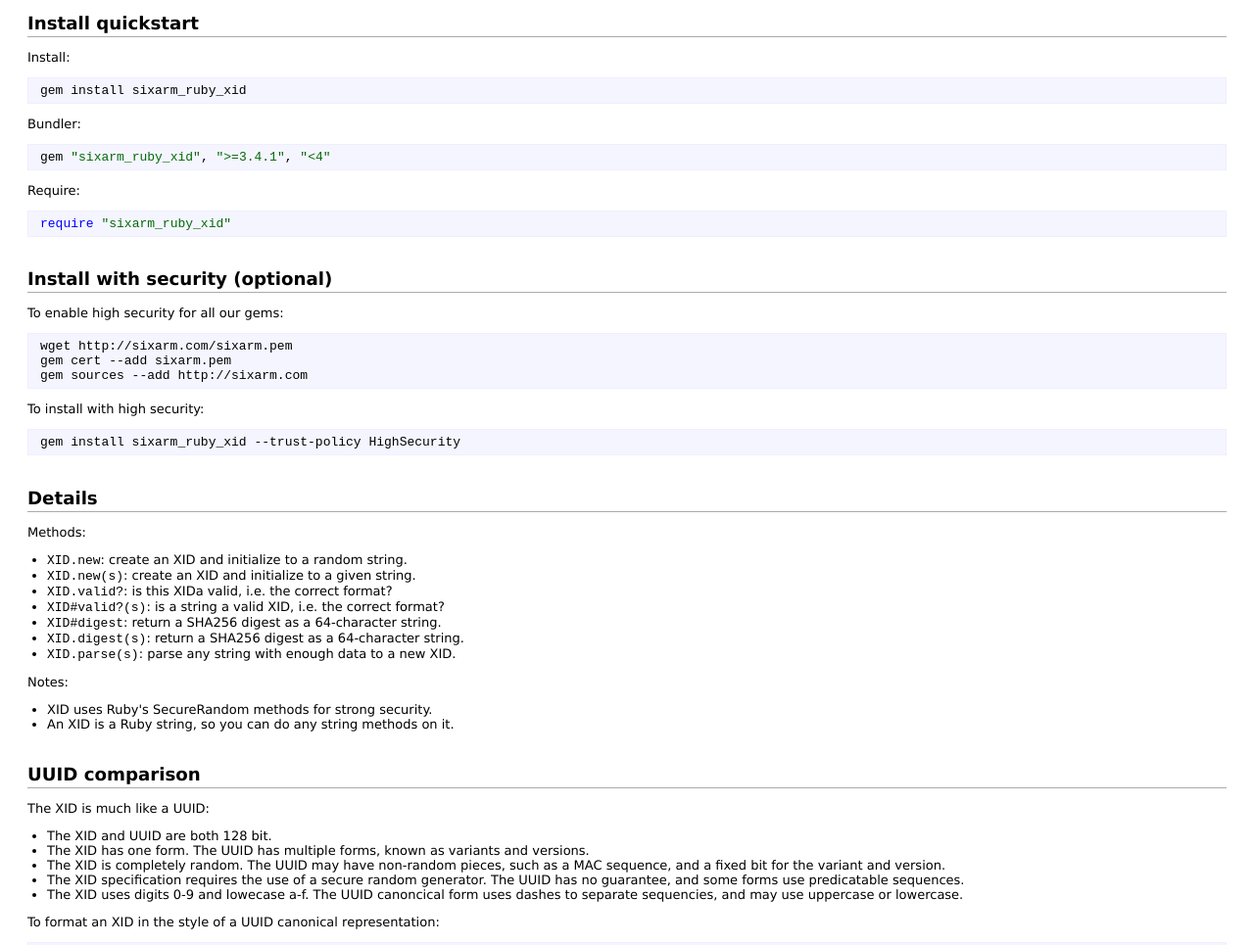
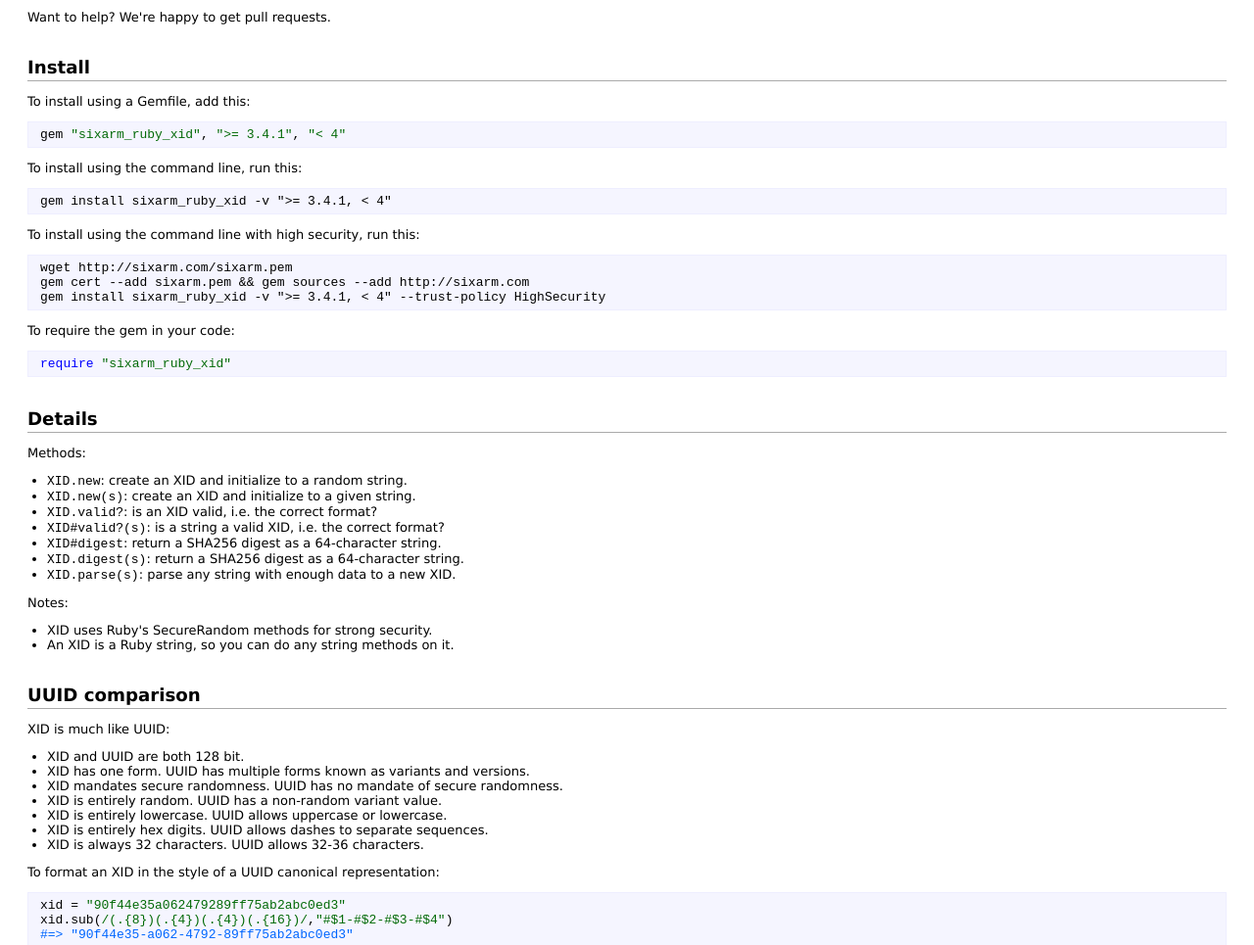
Before and after one commit to SixArm/sixarm_ruby_zid, a plain HTML site: page doc/file.README.html in a window 1280 px wide. Shown: the part 864-1829 px from the top of the page at 98% size. Drawn offline with Linux system fonts and the light colour scheme.

Commit message:
Update help

```diff
--- a/doc/file.README.html
+++ b/doc/file.README.html
@@ -62,26 +62,32 @@
     <iframe id="search_frame"></iframe>
 
     <div id="content"><div id='filecontents'>
-<h1 id="label-SixArm.com+-C2-BB+Ruby+-C2-BB++XID-3A+Xeno+Identifier">SixArm.com » Ruby » <br> XID: Xeno Identifier</h1>
-
-<p><a href="https://codeclimate.com/github/SixArm/sixarm_ruby_xid"><img
-src="https://codeclimate.com/github/SixArm/sixarm_ruby_xid.png"></a> <a
-href="https://travis-ci.org/SixArm/sixarm_ruby_xid"><img
-src="https://travis-ci.org/SixArm/sixarm_ruby_xid.png"></a></p>
+<h1 id="label-SixArm.com+-C2-BB+Ruby+-C2-BB++XID-3A+Xeno+Identifier+for+foreign+keys">SixArm.com » Ruby » <br> XID: Xeno Identifier for foreign keys</h1>
+<!--HEADER-OPEN-->
+<p><a href="https://codeclimate.com/github/SixArm/sixarm_ruby_xid.git"><img
+src="https://codeclimate.com/github/SixArm/sixarm_ruby_xid.git.png"></a> <a
+href="https://travis-ci.org/SixArm/sixarm_ruby_xid.git"><img
+src="https://travis-ci.org/SixArm/sixarm_ruby_xid.git.png"></a></p>
 <ul><li>
+<p>Git: <a
+href="https://github.com/sixarm/sixarm_ruby_xid.git">github.com/sixarm/sixarm_ruby_xid.git</a></p>
+</li><li>
 <p>Doc: <a
 href="http://sixarm.com/sixarm_ruby_xid/doc">sixarm.com/sixarm_ruby_xid/doc</a></p>
 </li><li>
 <p>Gem: <a
-href="http://rubygems.org/gems/sixarm_ruby_xid">rubygems.org/gems/sixarm_ruby_xid</a></p>
+href="https://rubygems.org/gems/sixarm_ruby_xid">rubygems.org/gems/sixarm_ruby_xid</a></p>
 </li><li>
-<p>Repo: <a
-href="http://github.com/sixarm/sixarm_ruby_xid">github.com/sixarm/sixarm_ruby_xid</a></p>
+<p>Contact: Joel Parker Henderson, <a
+href="mailto:joel@sixarm.com">joel@sixarm.com</a></p>
 </li><li>
-<p>Email: Joel Parker Henderson, <a
-href="mailto:joel@sixarm.com">joel@sixarm.com</a></p>
+<p>Changes: See CHANGES.md file.</p>
+</li><li>
+<p>License: See LICENSE.md file.</p>
+</li><li>
+<p>Helping: See CONTRIBUTING.md file.</p>
 </li></ul>
-
+<!--HEADER-SHUT-->
 <h2 id="label-Introduction">Introduction</h2>
 
 <p>XID stands for “Xeno Identifier” and is a stronger, safer, faster ID than a
@@ -109,36 +115,29 @@ a-f.</p>
 href="http://sixarm.com/sixarm_ruby_xid/doc">sixarm.com/sixarm_ruby_xid/doc</a></p>
 
 <p>Want to help? We&#39;re happy to get pull requests.</p>
+<!--INSTALL-OPEN-->
+<h2 id="label-Install">Install</h2>
 
-<h2 id="label-Install+quickstart">Install quickstart</h2>
+<p>To install using a Gemfile, add this:</p>
 
-<p>Install:</p>
-
-<pre class="code ruby"><code class="ruby"><span class='id identifier rubyid_gem'>gem</span> <span class='id identifier rubyid_install'>install</span> <span class='id identifier rubyid_sixarm_ruby_xid'>sixarm_ruby_xid</span>
+<pre class="code ruby"><code class="ruby"><span class='id identifier rubyid_gem'>gem</span> <span class='tstring'><span class='tstring_beg'>&quot;</span><span class='tstring_content'>sixarm_ruby_xid</span><span class='tstring_end'>&quot;</span></span><span class='comma'>,</span> <span class='tstring'><span class='tstring_beg'>&quot;</span><span class='tstring_content'>&gt;= 3.4.1</span><span class='tstring_end'>&quot;</span></span><span class='comma'>,</span> <span class='tstring'><span class='tstring_beg'>&quot;</span><span class='tstring_content'>&lt; 4</span><span class='tstring_end'>&quot;</span></span>
 </code></pre>
 
-<p>Bundler:</p>
+<p>To install using the command line, run this:</p>
 
-<pre class="code ruby"><code class="ruby"><span class='id identifier rubyid_gem'>gem</span> <span class='tstring'><span class='tstring_beg'>&quot;</span><span class='tstring_content'>sixarm_ruby_xid</span><span class='tstring_end'>&quot;</span></span><span class='comma'>,</span> <span class='tstring'><span class='tstring_beg'>&quot;</span><span class='tstring_content'>&gt;=3.4.1</span><span class='tstring_end'>&quot;</span></span><span class='comma'>,</span> <span class='tstring'><span class='tstring_beg'>&quot;</span><span class='tstring_content'>&lt;4</span><span class='tstring_end'>&quot;</span></span>
-</code></pre>
+<pre class="code ruby"><code class="ruby">gem install sixarm_ruby_xid -v &quot;&gt;= 3.4.1, &lt; 4&quot;</code></pre>
 
-<p>Require:</p>
+<p>To install using the command line with high security, run this:</p>
+
+<pre class="code ruby"><code class="ruby">wget http://sixarm.com/sixarm.pem
+gem cert --add sixarm.pem &amp;&amp; gem sources --add http://sixarm.com
+gem install sixarm_ruby_xid -v &quot;&gt;= 3.4.1, &lt; 4&quot; --trust-policy HighSecurity</code></pre>
+
+<p>To require the gem in your code:</p>
 
 <pre class="code ruby"><code class="ruby"><span class='id identifier rubyid_require'>require</span> <span class='tstring'><span class='tstring_beg'>&quot;</span><span class='tstring_content'>sixarm_ruby_xid</span><span class='tstring_end'>&quot;</span></span>
 </code></pre>
-
-<h2 id="label-Install+with+security+-28optional-29">Install with security (optional)</h2>
-
-<p>To enable high security for all our gems:</p>
-
-<pre class="code ruby"><code class="ruby">wget http://sixarm.com/sixarm.pem
-gem cert --add sixarm.pem
-gem sources --add http://sixarm.com</code></pre>
-
-<p>To install with high security:</p>
-
-<pre class="code ruby"><code class="ruby">gem install sixarm_ruby_xid --trust-policy HighSecurity</code></pre>
-
+<!--INSTALL-SHUT-->
 <h2 id="label-Details">Details</h2>
 
 <p>Methods:</p>
@@ -147,7 +146,7 @@ gem sources --add http://sixarm.com</code></pre>
 </li><li>
 <p><code>XID.new(s)</code>: create an XID and initialize to a given string.</p>
 </li><li>
-<p><code>XID.valid?</code>: is this XIDa valid, i.e. the correct format?</p>
+<p><code>XID.valid?</code>: is an XID valid, i.e. the correct format?</p>
 </li><li>
 <p><code>XID#valid?(s)</code>: is a string a valid XID, i.e. the correct
 format?</p>
@@ -169,21 +168,21 @@ string.</p>
 
 <h2 id="label-UUID+comparison">UUID comparison</h2>
 
-<p>The XID is much like a UUID:</p>
+<p>XID is much like UUID:</p>
 <ul><li>
-<p>The XID and UUID are both 128 bit.</p>
+<p>XID and UUID are both 128 bit.</p>
 </li><li>
-<p>The XID has one form. The UUID has multiple forms, known as variants and
-versions.</p>
+<p>XID has one form. UUID has multiple forms known as variants and versions.</p>
 </li><li>
-<p>The XID is completely random. The UUID may have non-random pieces, such as
-a MAC sequence, and a fixed bit for the variant and version.</p>
+<p>XID mandates secure randomness. UUID has no mandate of secure randomness.</p>
 </li><li>
-<p>The XID specification requires the use of a secure random generator. The
-UUID has no guarantee, and some forms use predicatable sequences.</p>
+<p>XID is entirely random. UUID has a non-random variant value.</p>
 </li><li>
-<p>The XID uses digits 0-9 and lowecase a-f. The UUID canoncical form uses
-dashes to separate sequencies, and may use uppercase or lowercase.</p>
+<p>XID is entirely lowercase. UUID allows uppercase or lowercase.</p>
+</li><li>
+<p>XID is entirely hex digits. UUID allows dashes to separate sequences.</p>
+</li><li>
+<p>XID is always 32 characters. UUID allows 32-36 characters.</p>
 </li></ul>
 
 <p>To format an XID in the style of a UUID canonical representation:</p>
@@ -237,7 +236,7 @@ extension for the XID data type.</p>
 </div></div>
 
     <div id="footer">
-  Generated on Wed Jul  8 14:24:20 2015 by
+  Generated on Sat Jul 18 19:06:09 2015 by
   <a href="http://yardoc.org" title="Yay! A Ruby Documentation Tool" target="_parent">yard</a>
   0.8.7.6 (ruby-2.2.2).
 </div>
```
Also changed, not shown: doc/XID.html (+1 -1 lines), doc/_index.html (+1 -1 lines), doc/index.html (+44 -45 lines), doc/top-level-namespace.html (+1 -1 lines).
